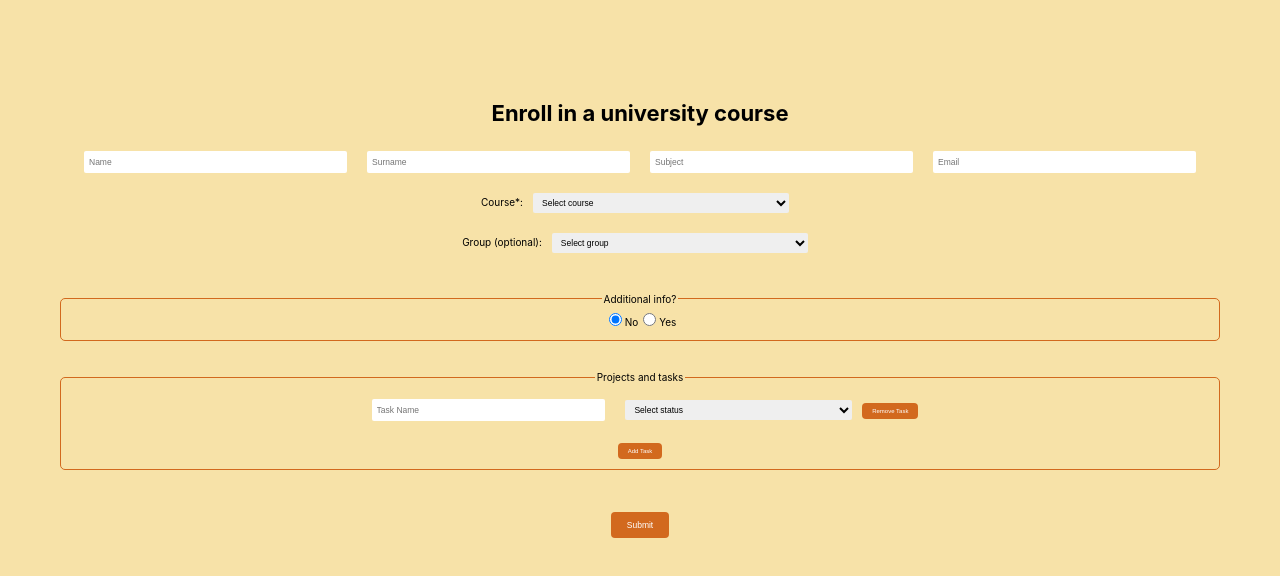
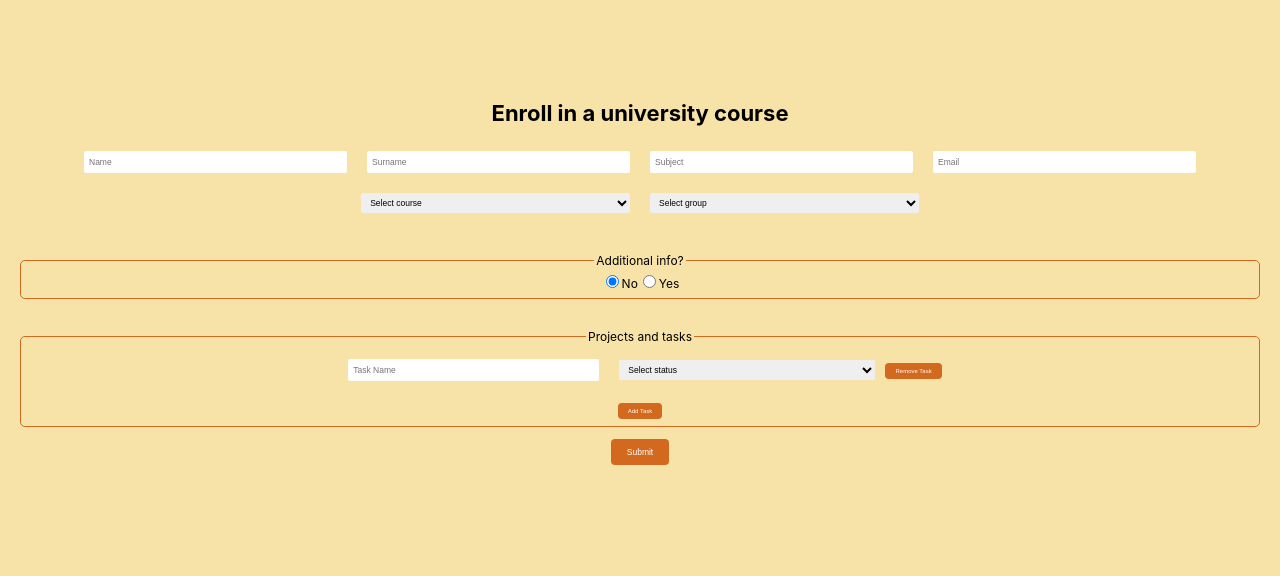
Before and after one commit to sashasupron/form-react-app, a React (Create React App) app in the folder client/: page /create in a window 1280 px wide. Shown: the top 576 px of the page. Built offline with nearby package versions, Linux system fonts and the light colour scheme.

Commit message:
feat: react-hook-form

```diff
--- a/client/package.json
+++ b/client/package.json
@@ -3,12 +3,14 @@
   "version": "0.1.0",
   "private": true,
   "dependencies": {
+    "@hookform/resolvers": "^5.2.1",
     "@testing-library/dom": "^10.4.1",
     "@testing-library/jest-dom": "^6.6.4",
     "@testing-library/react": "^16.3.0",
     "@testing-library/user-event": "^13.5.0",
     "react": "^19.1.1",
     "react-dom": "^19.1.1",
+    "react-hook-form": "^7.62.0",
     "react-router-dom": "^7.8.0",
     "react-scripts": "5.0.1",
     "web-vitals": "^2.1.4",
--- a/client/src/components/form/Form.js
+++ b/client/src/components/form/Form.js
@@ -1,14 +1,16 @@
-import { useState, useRef, useEffect } from 'react';
 import { Input } from '../input';
 import { useNavigate } from 'react-router-dom';
 import * as yup from 'yup';
+import { useFieldArray, useForm } from "react-hook-form";
+import { yupResolver } from "@hookform/resolvers/yup";
+
 
 
 const courses = ['Computer Science', 'Math', 'Physics'];
 const taskStatuses = ['To Do', 'Doing', 'Done'];
 
 
-const validation = yup.object().shape({
+const schema = yup.object().shape({
   name: yup.string().required('Name is required'),
   surname: yup.string().max(20, 'Surname must be at most 20 characters'),
   course: yup.string().required('Course is required'),
@@ -21,231 +23,141 @@ const validation = yup.object().shape({
 const Form = ({ defaultValues = {}, index }) => {
   const navigate = useNavigate();
 
-  const [formState, setFormState] = useState({
-    name: '',
-    surname: '',
-    course: '',
-    subject: '',
-    group: '',
-    email: '',
-    hasExtra: 'no',
-    extraSelect: '',
-    extraText: '',
-    projects: [
-      { name: '', status: '' }
-    ],
+  const {
+    register,
+    control,
+    handleSubmit,
+    watch,
+    formState: { errors }
+  } = useForm({
+    defaultValues: defaultValues || {
+      name: "",
+      surname: "",
+      course: "",
+      subject: "",
+      group: "",
+      email: "",
+      hasExtra: "no",
+      extraSelect: "",
+      extraText: "",
+      projects: [{ name: "", status: "" }]
+    },
+    resolver: yupResolver(schema)
   });
 
-  const [defaultState, setDefaultState] = useState({
-    name: 'John',
-    surname: 'Doe',
-    course: '1',
-    subject: 'Math',
-    group: '1/11',
-    email: 'john.doe@email.com',
-    hasExtra: 'yes',
-    extraSelect: 'Core subject',
-    extraText: 'Dyploma',
-    projects: [
-        { name: 'Write a chapter', status: 'To do' }
-    ],
+
+  const { fields, append, remove } = useFieldArray({
+    control,
+    name: "projects"
   });
 
-  const [errors, setErrors] = useState({});
 
-  useEffect(() => {
-    if (defaultValues) {
-      setFormState(defaultValues);
-    }
-  }, [defaultValues]);
+  const hasExtra = watch("hasExtra");
 
-  const changedFields = useRef(new Set());
-
-  const handleChange = (field) => (value) => {
-    setFormState(prev => ({ ...prev, [field]: value }));
-    changedFields.current.add(field);
-  };
-
-
-  const handleProjectChange = (index, field) => (value) => {
-    setFormState(prev => {
-      const newProjects = [...prev.projects];
-      newProjects[index] = { ...newProjects[index], [field]: value };
-      return { ...prev, projects: newProjects };
-    });
-    changedFields.current.add('projects');
-  };
-
-
-  const addProject = () => {
-    setFormState(prev => ({
-      ...prev,
-      projects: [...prev.projects, { name: '', status: '' }],
-    }));
-  };
-
-
-
-  const removeProject = (index) => {
-    setFormState(prev => {
-      const newProjects = prev.projects.filter((_, i) => i !== index);
-      return { ...prev, projects: newProjects };
-    });
-  };
-
-
-
-  const handleSubmit = async (e) => {
-    e.preventDefault();
-
-    try {
-      setErrors({});
-      await validation.validate(formState, { abortEarly: false });
-
-      const payload = {};
-
-      if (index === undefined) {
-        changedFields.current.forEach(field => {
-          if (formState[field] !== '') {
-            payload[field] = formState[field];
-          } else if (formState[field] == '') {
-            payload[field] = defaultState[field];
-          }
-        });
-      } else {
-        changedFields.current.forEach(field => {
-          payload[field] = formState[field];
-        });
-        payload.index = index;
-      }
-
-      const response = await fetch('http://localhost:5000/api/enroll', {
-        method: 'POST',
-        headers: { 'Content-Type': 'application/json' },
-        body: JSON.stringify(payload),
+  const onSubmit = async (data) => {
+    const response = await fetch("http://localhost:5000/api/enroll", {
+      method: "POST",
+      headers: { "Content-Type": "application/json" },
+      body: JSON.stringify(data)
     });
 
     if (response.ok) {
-        changedFields.current.clear();
-        navigate('/');
+      navigate("/");
     } else {
-        alert('Error data sending');
-      }
-
-    } catch (err) {
-      if (err.inner) {
-        const formErrors = {};
-        err.inner.forEach(e => {
-          formErrors[e.path] = e.message;
-        });
-        setErrors(formErrors);
-      }
+      alert("Error sending data");
     }
   };
 
+  return (
+    <form onSubmit={handleSubmit(onSubmit)}>
+      <Input placeholder="Name" {...register("name")} />
+      {errors.name && <p style={{ color: "red", fontSize: "10px" }}>{errors.name.message}</p>}
+
+      <Input placeholder="Surname" {...register("surname")} />
+      {errors.surname && <p style={{ color: "red", fontSize: "10px" }}>{errors.surname.message}</p>}
+
+      <Input placeholder="Subject" {...register("subject")} />
+      {errors.subject && <p style={{ color: "red", fontSize: "10px" }}>{errors.subject.message}</p>}
+
+      <Input placeholder="Email" {...register("email")} />
+      {errors.email && <p style={{ color: "red", fontSize: "10px" }}>{errors.email.message}</p>}
+
+      <select {...register("course")}>
+        <option value="">Select course</option>
+        {courses.map((c) => (
+          <option key={c} value={c}>
+            {c}
+          </option>
+        ))}
+      </select>
+      {errors.course && <p style={{ color: "red", fontSize: "10px" }}>{errors.course.message}</p>}
 
 
-  return (
-    <form onSubmit={handleSubmit}>
-      <Input id="name" placeholder="Name" value={formState.name} onChange={handleChange('name')} />
-      {errors.name && <div style={{color: 'red', fontSize: '10px'}}>{errors.name}</div>}
-      <Input id="surname" placeholder="Surname" value={formState.surname} onChange={handleChange('surname')} />
-      {errors.surname && <div style={{color: 'red', fontSize: '10px'}}>{errors.surname}</div>}
-      <Input id="subject" placeholder="Subject" value={formState.subject} onChange={handleChange('subject')} />
-      {errors.subject && <div style={{color: 'red', fontSize: '10px'}}>{errors.subject}</div>}
-      <Input id="email" placeholder="Email" value={formState.email} onChange={handleChange('email')} />
-      {errors.email && <div style={{color: 'red', fontSize: '10px'}}>{errors.email}</div>}
-
-      <div className='course'>
-        <label className='label'>
-          Course*:
-          <select value={formState.course} onChange={e => handleChange('course')(e.target.value)}>
-            <option value="">Select course</option>
-            {courses.map(c => <option key={c} value={c}>{c}</option>)}
-          </select>
-        </label>
-        {errors.course && <div style={{color: 'red', fontSize: '10px'}}>{errors.course}</div>}
-      </div>
-
-      <label className='label'>
-        Group (optional):
-        <select value={formState.group} onChange={e => handleChange('group')(e.target.value)}>
+      <select {...register("group")}>
         <option value="">Select group</option>
         <option value="1/11">1/11</option>
         <option value="2/22">2/22</option>
         <option value="3/33">3/33</option>
       </select>
-      </label>
 
 
-
-      <fieldset className='fieldset'>
-        <legend className='label'>Additional info?</legend>
-
-        <div className="radio-group">
-          <label className='label'>
-            <input
-              type="radio"
-              name="hasExtra"
-              value="no"
-              checked={formState.hasExtra === 'no'}
-              onChange={e => handleChange('hasExtra')(e.target.value)}
-            />
+      <fieldset>
+        <legend>Additional info?</legend>
+        <label>
+          <input type="radio" value="no" {...register("hasExtra")} />
           No
         </label>
-          <label className='label'>
-            <input
-              type="radio"
-              name="hasExtra"
-              value="yes"
-              checked={formState.hasExtra === 'yes'}
-              onChange={e => handleChange('hasExtra')(e.target.value)}
-            />
+        <label>
+          <input type="radio" value="yes" {...register("hasExtra")} />
           Yes
         </label>
-        </div>
+      </fieldset>
 
-        {formState.hasExtra === 'yes' && (
+      {hasExtra === "yes" && (
         <>
-            <label className='label'>
-              Extra Select:
-              <select value={formState.extraSelect} onChange={e => handleChange('extraSelect')(e.target.value)}>
+          <select {...register("extraSelect")}>
             <option value="">Core subject</option>
-                <option value="option1">Standart subject</option>
+            <option value="option1">Standard subject</option>
           </select>
-            </label>
-            <Input id="comments" placeholder="Comments" value={formState.extraText} onChange={handleChange('extraText')} />
+          {errors.extraSelect && (
+            <p style={{ color: "red" }}>{errors.extraSelect.message}</p>
+          )}
+          <Input placeholder="Comments" {...register("extraText")} />
         </>
       )}
+
+       <fieldset id='proj-tasks'>
+        <legend>Projects and tasks</legend>
+        {fields.map((field, i) => (
+          <div key={field.id}>
+            <Input placeholder="Task Name" {...register(`projects.${i}.name`)} />
+            {errors.projects?.[i]?.name && (
+              <p style={{ color: "red" }}>{errors.projects[i].name.message}</p>
+            )}
+            <select {...register(`projects.${i}.status`)}>
+              <option value="">Select status</option>
+              {taskStatuses.map((s) => (
+                <option key={s} value={s}>
+                  {s}
+                </option>
+              ))}
+            </select>
+            {errors.projects?.[i]?.status && (
+              <p style={{ color: "red" }}>{errors.projects[i].status.message}</p>
+            )}
+            <button className="button-change" type="button" onClick={() => remove(i)}>
+              Remove Task
+            </button>
+          </div>
+        ))}
+        <button className="button-change" type="button" onClick={() => append({ name: "", status: "" })}>
+          Add Task
+        </button>
       </fieldset>
 
-      <div>
-        <fieldset className='fieldset'>
-          <legend className='label'>Projects and tasks</legend>
-          {formState.projects.map((project, i) => (
-            <div key={i} >
-              <Input
-                id={`project-name-${i}`}
-                placeholder="Task Name"
-                value={project.name}
-                onChange={handleProjectChange(i, 'name')}
-              />
-              <select value={project.status} onChange={e => handleProjectChange(i, 'status')(e.target.value)}>
-                <option value="">Select status</option>
-                {taskStatuses.map(s => (
-                  <option key={s} value={s}>{s}</option>
-                ))}
-              </select>
-              <button className='button-change' type="button" onClick={() => removeProject(i)}>Remove Task</button>
-            </div>
-          ))}
-          <button className='button-change' type="button" onClick={addProject}>Add Task</button>
-        </fieldset>
-      </div>
-
-      <button className='button' type="submit">Submit</button>
+      <button className="button" type="submit">Submit</button>
     </form>
   );
-};
+}
 
 export { Form };
--- a/client/src/index.css
+++ b/client/src/index.css
@@ -45,7 +45,7 @@ th, td {
 }
 
 select {
-  width: 20%;
+  width: 21%;
   height: 20px;
   border-radius: 2px;
   margin: 10px 10px;
@@ -55,9 +55,6 @@ select {
 }
 
 
-.radio-group {
-  grid-column: 1 / -1;
-}
 
 
 .projects-container {
@@ -84,10 +81,6 @@ select {
   margin-bottom: 20px;
 }
 
-.form {
-  font-size: 10px;
-}
-
 
 .button-change {
   justify-self: start;
@@ -102,18 +95,13 @@ select {
   font-size: 6px;
 }
 
-
-.label {
-  font-size: 10px;
-}
-
-.fieldset {
+fieldset {
   grid-column: 1 / -1;
   border: 1px solid chocolate;
   border-radius: 5px;
-  margin: 30px 60px;
+  font-size: 12px;
+  margin-top: 30px;
+  margin-left: 20px;
+  margin-right: 20px;
+
 }
-
-.course {
-  grid-column: 1 / -1;
-}
```
Also changed, not shown: 1 other file (tests, documents, lock files or other folders). Lines whose indentation alone changed are shown as unchanged.
